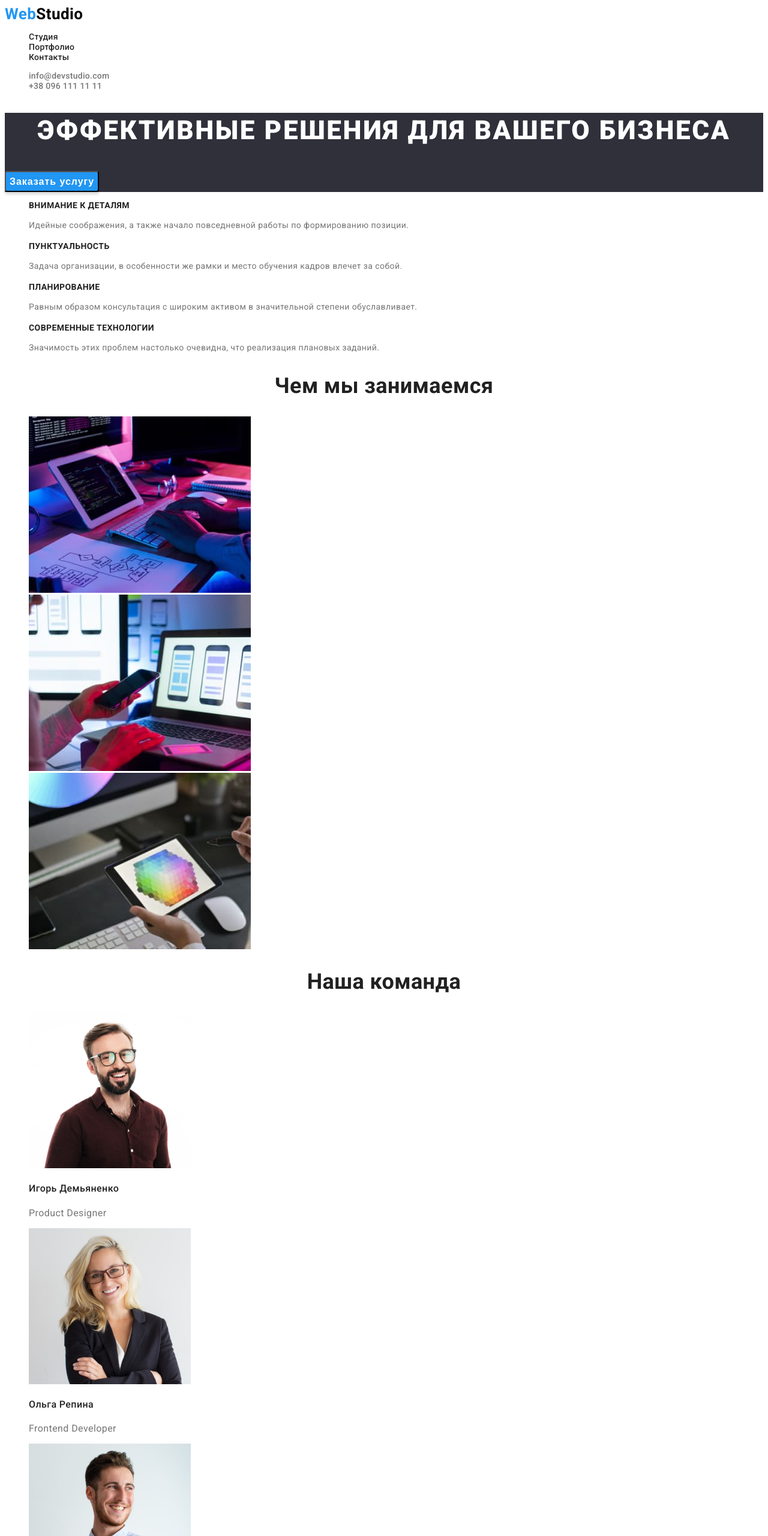
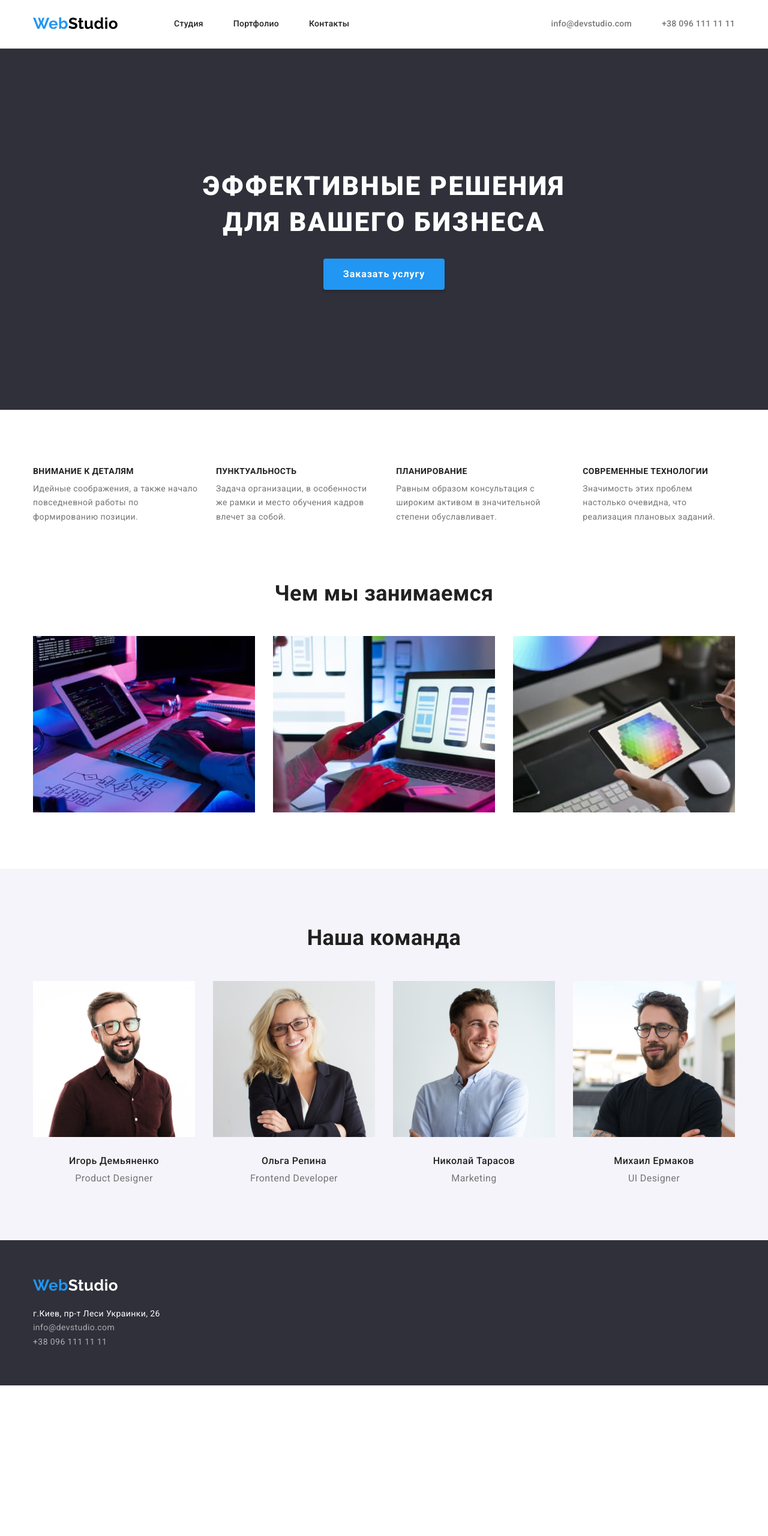
Before and after one commit to Bitahon/goit-markup-hw-03, a plain HTML site: page index.html in a window 1280 px wide. Shown: the top 2560 px of the page at 60% size. After the commit the page ends 2309 px from the top, so only its background shows below. Drawn offline with nearby package versions, Linux system fonts and the light colour scheme.

Commit message:
добавляет геометрию

```diff
--- a/css/styles.css
+++ b/css/styles.css
@@ -6,12 +6,42 @@
   --secondary-color: #757575;
   --title-text-color: #ffffff;
 }
+h1,
+h2,
+h3,
+h4,
+h5,
+h6,
+p {
+  margin-top: 0;
+  margin-bottom: 0;
+}
+ol,
+ul {
+  margin-top: 0;
+  margin-bottom: 0;
+  padding-left: 0;
+}
+img {
+  display: block;
+}
 
 .common-lists {
   list-style: none;
 }
 .common-links {
   text-decoration: none;
+}
+.section {
+  padding-top: 94px;
+  padding-bottom: 94px;
+}
+
+.container {
+  width: 1200px;
+  padding-left: 15px;
+  padding-right: 15px;
+  margin: 0 auto;
 }
 body {
   font-family: var(--main-font);
@@ -20,15 +50,30 @@ body {
   font-size: 14px;
 }
 /* === Header page === */
+.header {
+  padding-top: 24px;
+  padding-bottom: 25px;
+  border-bottom: 1px solid #ececec;
+}
+.header-container {
+  display: flex;
+  align-items: center;
+}
 /* === Navigation === */
+.header-nav {
+  display: flex;
+  align-items: center;
+}
 /* === Header logo === */
+
 .header-logo-link {
-  font-family: var(--main-font);
+  font-family: var(--secondary-font);
   font-style: normal;
   font-weight: 700;
   font-size: 26px;
   line-height: 1.19;
   color: #000000;
+  margin-right: 93px;
 }
 .header-logo-web {
   color: var(--accent-color);
@@ -36,6 +81,13 @@ body {
 /* === End header logo === */
 
 /* === Menu === */
+.menu {
+  display: flex;
+  align-items: center;
+}
+.menu-item:not(:last-child) {
+  margin-right: 50px;
+}
 .menu-link {
   font-style: normal;
   font-weight: 500;
@@ -53,7 +105,14 @@ body {
 /* === End Navigation === */
 
 /* === Header contacts === */
-
+.header-contacts-list {
+  display: flex;
+  align-items: center;
+  margin-left: auto;
+}
+.header-mail-item {
+  margin-right: 50px;
+}
 .header-mail-link,
 .header-tel-link {
   font-style: normal;
@@ -76,7 +135,10 @@ body {
 /* === Hero === */
 .hero {
   background-color: #2f303a;
+  padding-top: 200px;
+  padding-bottom: 200px;
 }
+
 .main-title {
   font-style: normal;
   font-weight: 900;
@@ -86,7 +148,9 @@ body {
   letter-spacing: 0.06em;
   text-transform: uppercase;
   color: var(--title-text-color);
+  margin-bottom: 30px;
 }
+
 .order-button {
   font-style: normal;
   font-weight: 700;
@@ -101,10 +165,25 @@ body {
   box-shadow: 0px 4px 4px rgba(0, 0, 0, 0.15);
   border-radius: 4px;
   cursor: pointer;
+  padding: 10px 32px;
+  margin-left: auto;
+  margin-right: auto;
+  border: 1px solid transparent;
 }
 /*=== End hero === */
 
 /*=== Benefits company === */
+.benefits-section {
+  padding-bottom: 0px;
+}
+
+.benefits-list {
+  display: flex;
+}
+.benefits-item:not(:last-child) {
+  margin-right: 30px;
+}
+
 .benefits-title {
   font-style: normal;
   font-weight: 700;
@@ -112,6 +191,7 @@ font-size: 14px;
   line-height: 16px;
   letter-spacing: 0.03em;
   text-transform: uppercase;
+  margin-bottom: 10px;
 }
 .benefits-text {
   font-style: normal;
@@ -121,50 +201,85 @@ text-transform: uppercase;
 /*=== End benefits company === */
 
 /* === Activities company === */
+
 .activities-title {
   font-style: normal;
   font-weight: 700;
   font-size: 36px;
   line-height: 1.17;
   text-align: center;
+  margin-bottom: 50px;
+}
+.activities-list {
+  display: flex;
+  flex-wrap: wrap;
+  margin-top: -30px;
+  margin-left: -30px;
+}
+.activities-item {
+  flex-basis: calc((100% - 90px) / 3);
+  margin-top: 30px;
+  margin-left: 30px;
 }
 /* === End activities company === */
 
 /* === Team === */
+.team {
+  background-color: #f5f4fa;
+}
 .team-title {
   font-style: normal;
   font-weight: 700;
   font-size: 36px;
   line-height: 1.17;
   text-align: center;
+  margin-bottom: 50px;
 }
-
+.team-list {
+  display: flex;
+  flex-wrap: wrap;
+  margin-top: -30px;
+  margin-left: -30px;
+}
+.team-item {
+  flex-basis: calc((100% - 120px) / 4);
+  margin-top: 30px;
+  margin-left: 30px;
+}
 .name-title {
   font-style: normal;
   font-weight: 500;
   font-size: 16px;
   line-height: 1.19;
+  margin-top: 30px;
+  margin-bottom: 10px;
+  text-align: center;
 }
 .position {
   font-style: normal;
   font-size: 16px;
   line-height: 19px;
   color: var(--secondary-color);
+  text-align: center;
 }
 /* === End team === */
 
 /* === Footer === */
 .footer {
   background-color: #2f303a;
+  padding-top: 60px;
+  padding-bottom: 60px;
 }
 /* === Footer logo === */
 .footer-logo-link {
-  font-family: var(--secondary-font)
+  font-family: var(--secondary-font);
   font-style: normal;
   font-weight: 700;
   font-size: 26px;
   line-height: 1.19;
   color: #ffffff;
+  display: inline-block;
+  margin-bottom: 20px;
 }
 .footer-logo-web {
   color: var(--accent-color);
@@ -172,6 +287,9 @@ text-transform: uppercase;
 /* === End footer logo === */
 
 /* === Address === */
+.address-list:not(:last-child) {
+  padding-bottom: 9px;
+}
 .address-map-link {
   font-style: normal;
   line-height: 1.71;
@@ -188,6 +306,15 @@ text-transform: uppercase;
 
 /* === Portfolio page === */
 /*=== Button-list ===  */
+
+.button-list {
+  display: flex;
+  justify-content: center;
+  padding-bottom: 34px;
+}
+.button-item:not(:last-child) {
+  margin-right: 8px;
+}
 .button-porfolio {
   font-family: var(--main-font);
   font-style: normal;
@@ -195,6 +322,12 @@ text-transform: uppercase;
   font-size: 16px;
   line-height: 1.62;
   cursor: pointer;
+  border-radius: 4px;
+  align-items: flex-start;
+  padding: 6px 22px;
+  border: 1px solid transparent;
+  background-color: #f5f4fa;
+  text-align: center;
 }
 .button-porfolio:hover,
 .button-porfolio:focus {
@@ -204,17 +337,37 @@ text-transform: uppercase;
 /*=== End button list ===  */
 
 /* === Projects list === */
+.projects-list {
+  display: flex;
+  flex-wrap: wrap;
+  margin-top: -30px;
+  margin-left: -30px;
+}
+.projects-item {
+  flex-basis: calc((100% - 90px) / 3);
+  margin-top: 30px;
+  margin-left: 30px;
+}
+.projects-item-content {
+  padding-top: 20px;
+  background: #ffffff;
+  border: 1px solid #eeeeee;
+  box-sizing: border-box;
+}
+
 .projects-title {
   font-style: normal;
   font-weight: 700;
   font-size: 18px;
   line-height: 2;
   letter-spacing: 0.06em;
+  margin-bottom: 4px;
 }
 .projects-text {
   font-style: normal;
   font-size: 16px;
   line-height: 1.87;
   color: var(--secondary-color);
+}
 /* === End projects === */
 /* === End portfolio page === */
--- a/index.html
+++ b/index.html
@@ -5,6 +5,12 @@
     <meta http-equiv="X-UA-Compatible" content="IE=edge" />
     <meta name="viewport" content="width=device-width, initial-scale=1.0" />
     <title>Студия</title>
+    <link
+      rel="stylesheet"
+      href="https://cdnjs.cloudflare.com/ajax/libs/modern-normalize/1.0.0/modern-normalize.min.css"
+      integrity="sha512-ISS7cAi1PEhQ8jnbJpJZMd29NlhNj4AWYyLOSp2CE/CsHxTCu+r+t0D2yoJudVrd0/8fTVPUVDzY5Tvli75u/g=="
+      crossorigin="anonymous"
+    />
     <link rel="preconnect" href="https://fonts.gstatic.com" />
     <link
       href="https://fonts.googleapis.com/css2?family=Raleway:wght@700&family=Roboto:wght@400;500;700;900&display=swap"
@@ -15,6 +21,7 @@
   <body>
     <!--Header page-->
     <header class="header">
+      <div class="container header-container">
         <!--Navigation-->
         <nav class="header-nav">
           <!--Header logo-->
@@ -45,16 +52,23 @@
             <a class="header-tel-link common-links" href="tel:+380961111111">+38 096 111 11 11</a>
           </li>
         </ul>
+      </div>
     </header>
     <!--Main content-->
     <main class="main-content">
       <!--Hero-->
       <section class="hero">
-        <h1 class="main-title">Эффективные решения для вашего бизнеса</h1>
+        <div class="container">
+          <h1 class="main-title">
+            Эффективные решения <br />
+            для вашего бизнеса
+          </h1>
           <button class="order-button" type="button">Заказать услугу</button>
+        </div>
       </section>
       <!--Benefits company-->
-      <section class="benefits">
+      <section class="benefits-section section">
+        <div class="container">
           <ul class="benefits-list common-lists">
             <li class="benefits-item">
               <h3 class="benefits-title">Внимание к деталям</h3>
@@ -81,9 +95,11 @@
               </p>
             </li>
           </ul>
+        </div>
       </section>
       <!--Activities company-->
-      <section class="activities">
+      <section class="activities section">
+        <div class="container">
           <h2 class="activities-title">Чем мы занимаемся</h2>
           <ul class="activities-list common-lists">
             <li class="activities-item">
@@ -111,9 +127,11 @@
               />
             </li>
           </ul>
+        </div>
       </section>
       <!--Team-->
-      <section class="team">
+      <section class="team section">
+        <div class="container">
           <h2 class="team-title">Наша команда</h2>
           <ul class="team-list common-lists">
             <li class="team-item">
@@ -137,10 +155,12 @@
               <p class="position" lang="en">UI Designer</p>
             </li>
           </ul>
+        </div>
       </section>
     </main>
     <!--Footer-->
     <footer class="footer">
+      <div class="container">
         <!--Footer logo-->
         <a class="footer-logo-link common-links" href="./index.html" lang="en"
           ><span class="footer-logo-web">Web</span>Studio</a
@@ -163,10 +183,13 @@
               >
             </li>
             <li class="address-item">
-            <a class="address-tel-link common-links" href="tel:+380961111111">+38 096 111 11 11</a>
+              <a class="address-tel-link common-links" href="tel:+380961111111"
+                >+38 096 111 11 11</a
+              >
             </li>
           </ul>
         </address>
+      </div>
     </footer>
   </body>
 </html>
```
Also changed, not shown: portfolio.html (+52 -6 lines). Lines whose indentation alone changed are shown as unchanged.
